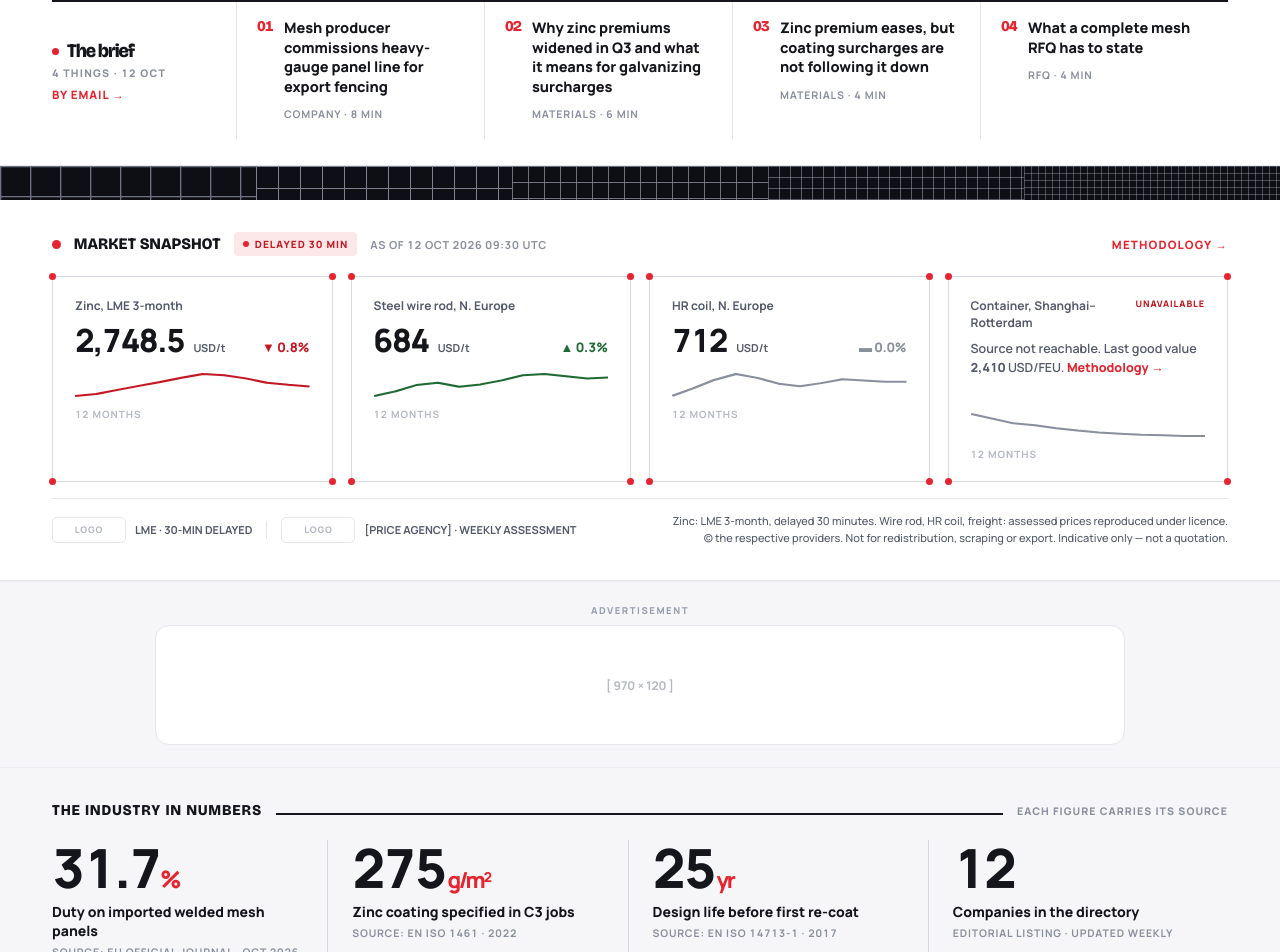
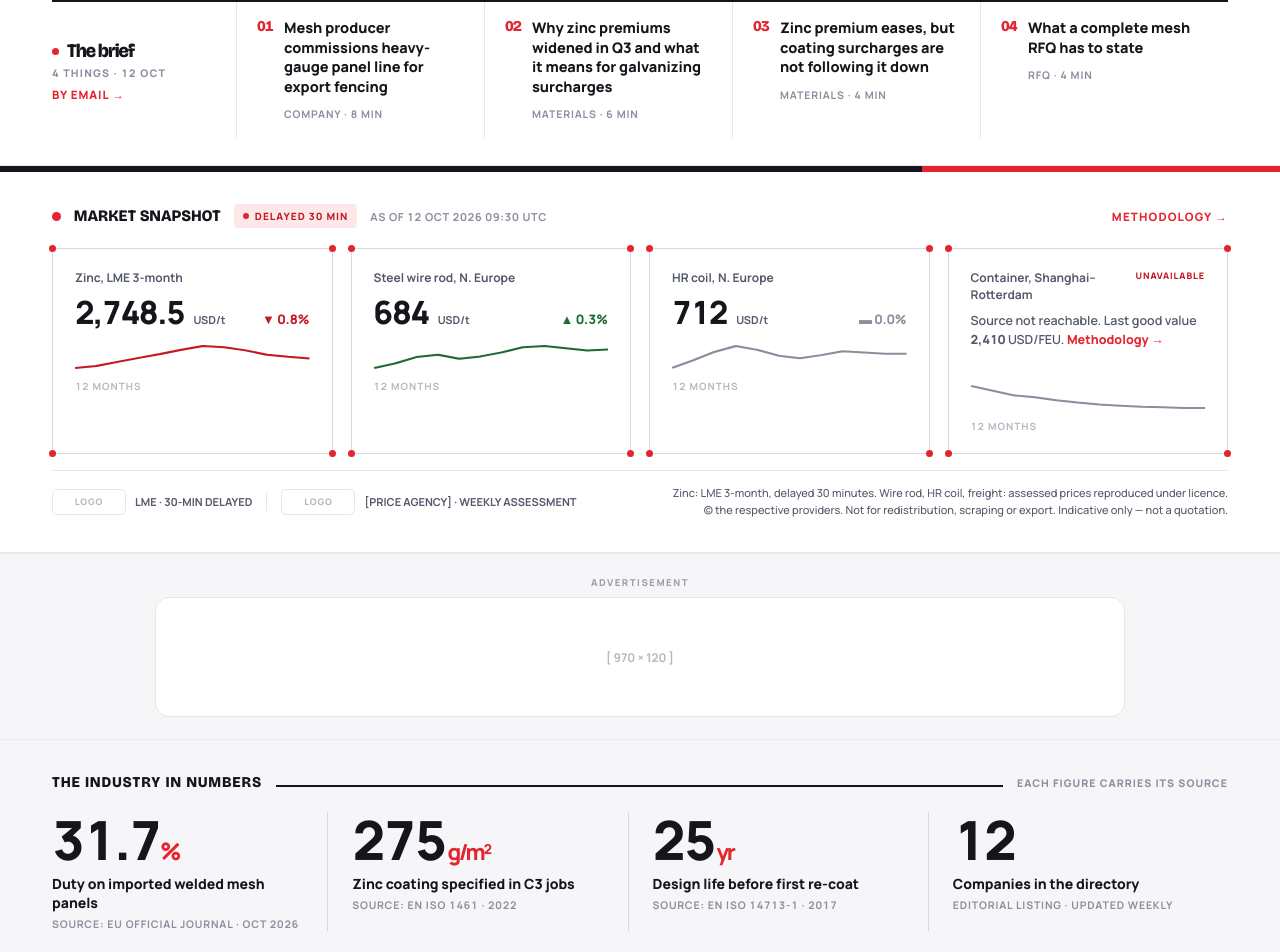
Before and after one commit to Kingcats-Fence-Limited/Wire-Mesh-News, a Next.js app: page / in a window 1280 px wide. Shown: the part 878-1830 px from the top of the page. Built offline with nearby package versions, Linux system fonts and the light colour scheme.

Commit message:
Home: replace the mesh-pattern gauge band with a slim brand rule
Co-Authored-By: Claude Opus 5 <noreply@anthropic.com>
Claude-Session: https://claude.ai/code/session_01MTjtXuTzWmBk9bE7Y7BS4x

```diff
--- a/src/components/boards/home/Gauge.tsx
+++ b/src/components/boards/home/Gauge.tsx
@@ -1,14 +1,14 @@
-/* Ported 1:1 from canvas board Home-A (Gauge). Keep structure; replace data only. */
+/* Section rule between the hero and the market snapshot.
+   Was a 34px mesh-pattern band; it carried no information and read as noise,
+   so it is now the same slim brand rule used on the directory cards. */
 export function Gauge() {
   return (
-    <>
-<div style={{ height: "34px", display: "flex", background: "#0E0F14" }} aria-hidden="true">
-<svg style={{ flex: "1 1 0", height: "34px", color: "#7D8292" }}><rect width="100%" height="100%" fill="url(#pG1)" /></svg>
-<svg style={{ flex: "1 1 0", height: "34px", color: "#8A8F9E" }}><rect width="100%" height="100%" fill="url(#pG2)" /></svg>
-<svg style={{ flex: "1 1 0", height: "34px", color: "#9A9FB0" }}><rect width="100%" height="100%" fill="url(#pG3)" /></svg>
-<svg style={{ flex: "1 1 0", height: "34px", color: "#A7ABB8" }}><rect width="100%" height="100%" fill="url(#pG4)" /></svg>
-<svg style={{ flex: "1 1 0", height: "34px", color: "#B4B8C2" }}><rect width="100%" height="100%" fill="url(#pG5)" /></svg>
-</div>
-    </>
+    <div
+      aria-hidden="true"
+      style={{
+        height: "6px",
+        background: "linear-gradient(90deg, var(--band) 0 72%, var(--red) 72% 100%)",
+      }}
+    />
   );
 }
```
